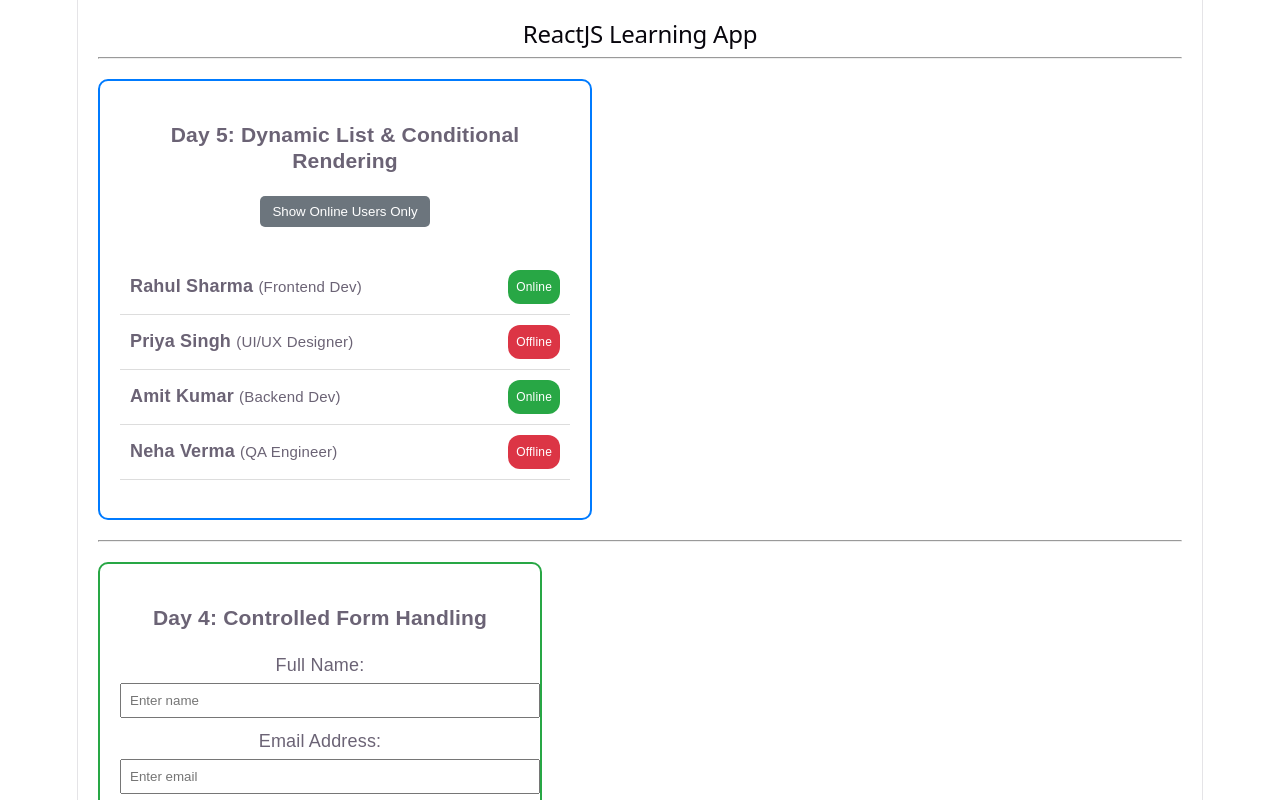
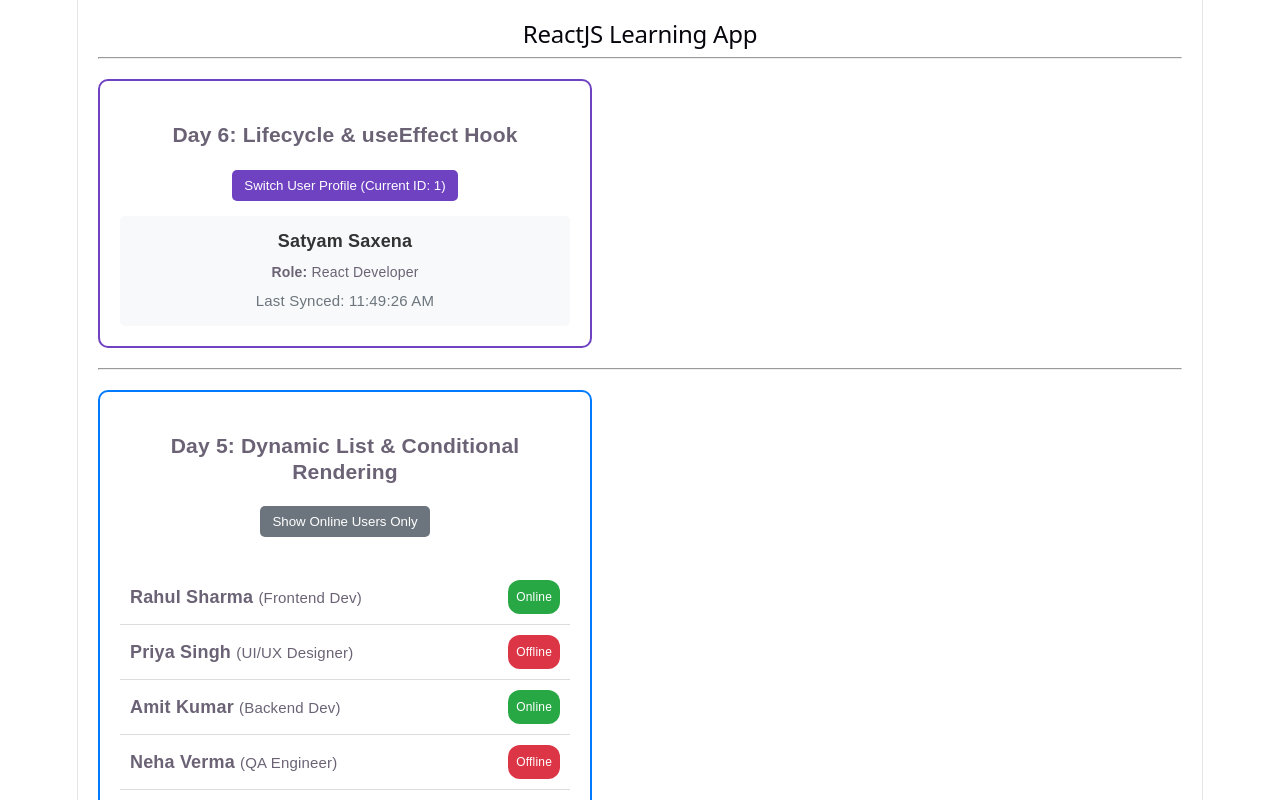
Before and after one commit to satyamjpr/ReactJS-Projects, a React (Vite) app in the folder react-basics/: page / in a window 1280 px wide. Shown: the top 800 px of the page. Built offline with nearby package versions, Linux system fonts and the light colour scheme.

Commit message:
feat(day6): add useEffect hook module for lifecycle management and mock fetching

```diff
--- a/react-basics/src/App.jsx
+++ b/react-basics/src/App.jsx
@@ -3,11 +3,17 @@ import UserCard from './UserCard';
 import CounterApp from './CounterApp';
 import LoginForm from './LoginForm';
 import UserList from './UserList';
+import UserProfileFetcher from './UserProfileFetcher';
 
 function App() {
   return (
     <div style={{ padding: "20px", fontFamily: "Arial" }}>
       <h2>ReactJS Learning App</h2>
+      <hr />
+
+      {/* Day 6: Lifecycle & Side Effects */}
+      <UserProfileFetcher />
+
       <hr />
 
       {/* Day 5: Dynamic Array & Conditional Rendering */}
--- /dev/null
+++ b/react-basics/src/UserProfileFetcher.jsx
@@ -0,0 +1,84 @@
+import React, { useState, useEffect } from 'react';
+
+/**
+ * UserProfileFetcher Component
+ * Demonstrates component lifecycle management and side-effects using useEffect.
+ */
+function UserProfileFetcher() {
+  // State for storing fetched profile data
+  const [user, setUser] = useState(null);
+
+  // State for managing loading status during data fetch
+  const [loading, setLoading] = useState(true);
+
+  // State for toggling auto-refresh dependency
+  const [userId, setUserId] = useState(1);
+
+  // Side-Effect: Executes whenever 'userId' updates, and runs once on component mount
+  useEffect(() => {
+    let isMounted = true; // Flag to handle race conditions and async memory leaks
+    setLoading(true);
+
+    // Mock API call simulation using setTimeout
+    const timer = setTimeout(() => {
+      if (isMounted) {
+        // Simulated API response payload
+        setUser({
+          id: userId,
+          name: userId === 1 ? "Satyam Saxena" : "Alex Rivera",
+          role: userId === 1 ? "React Developer" : "Full Stack Engineer",
+          updatedAt: new Date().toLocaleTimeString()
+        });
+        setLoading(false);
+      }
+    }, 1200);
+
+    // Cleanup function: Triggered automatically before re-running effect or unmounting component
+    return () => {
+      isMounted = false;
+      clearTimeout(timer);
+    };
+  }, [userId]); // Dependency array tracking userId changes
+
+  return (
+    <div style={{
+      border: "2px solid #6f42c1",
+      padding: "20px",
+      borderRadius: "10px",
+      maxWidth: "450px",
+      margin: "20px 0"
+    }}>
+      <h3>Day 6: Lifecycle & useEffect Hook</h3>
+
+      {/* Controller to trigger dependency change */}
+      <div style={{ marginBottom: "15px" }}>
+        <button
+          onClick={() => setUserId(userId === 1 ? 2 : 1)}
+          style={{
+            padding: "8px 12px",
+            backgroundColor: "#6f42c1",
+            color: "#fff",
+            border: "none",
+            borderRadius: "5px",
+            cursor: "pointer"
+          }}
+        >
+          Switch User Profile (Current ID: {userId})
+        </button>
+      </div>
+
+      {/* Conditional Rendering based on state */}
+      {loading ? (
+        <p style={{ color: "#fd7e14" }}>⌛ Fetching profile data from server...</p>
+      ) : (
+        <div style={{ background: "#f8f9fa", padding: "12px", borderRadius: "5px" }}>
+          <h4 style={{ margin: "0 0 5px 0", color: "#333" }}>{user.name}</h4>
+          <p style={{ margin: "2px 0", fontSize: "14px" }}><b>Role:</b> {user.role}</p>
+          <small style={{ color: "#6c757d" }}>Last Synced: {user.updatedAt}</small>
+        </div>
+      )}
+    </div>
+  );
+}
+
+export default UserProfileFetcher;
```
